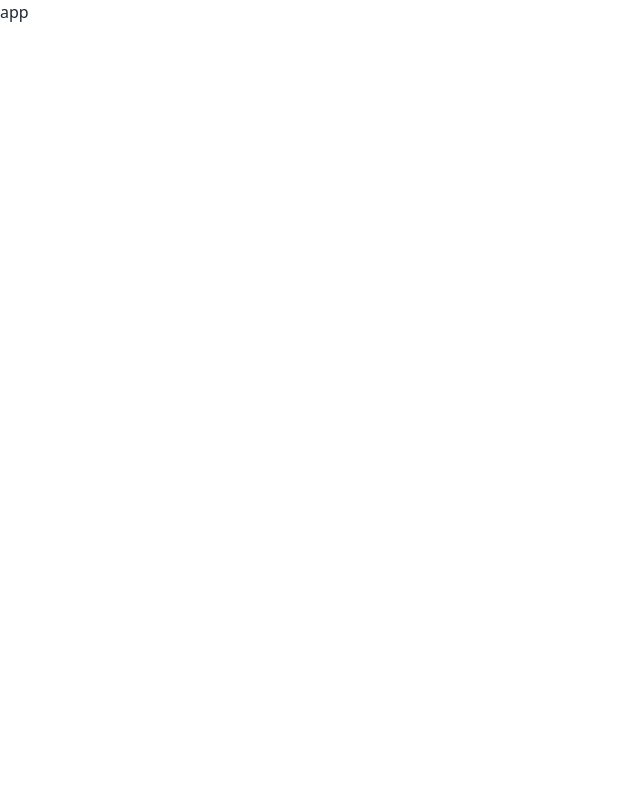
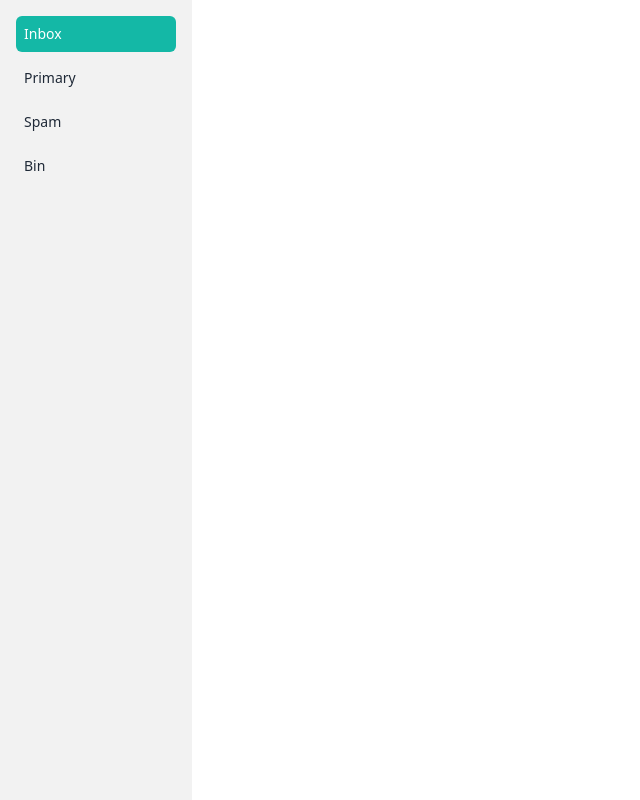
Before and after one commit to swarajp688/ink-mail, a React (Vite) app: page / in a window 1280 px wide. Shown: the whole page, without its empty margins (0-640 px from the left). Built offline with nearby package versions, Linux system fonts and the light colour scheme.

Commit message:
added sidemenu in app

```diff
--- a/src/App.tsx
+++ b/src/App.tsx
@@ -1,5 +1,38 @@
+import Sidemenu from "./Components/Sidemenu";
+import {SidemenuType} from "./Components/sidemenu.types";
+
+const getMenuItems = (): SidemenuType["menuItems"] => {
+  return [
+    {
+      id: "/",
+      name: "Inbox",
+    },
+    {
+      id: "/primary",
+      name: "Primary",
+    },
+    {
+      id: "/spam",
+      name: "Spam",
+    },
+    {
+      id: "/bin",
+      name: "Bin",
+    },
+  ];
+};
+
 function App() {
-  return <div>app</div>;
+  const menuItems = getMenuItems();
+
+  return (
+    <div>
+      <Sidemenu>
+        <Sidemenu.List menuItems={menuItems}></Sidemenu.List>
+        <Sidemenu.Content></Sidemenu.Content>
+      </Sidemenu>
+    </div>
+  );
 }
 
 export default App;
```
